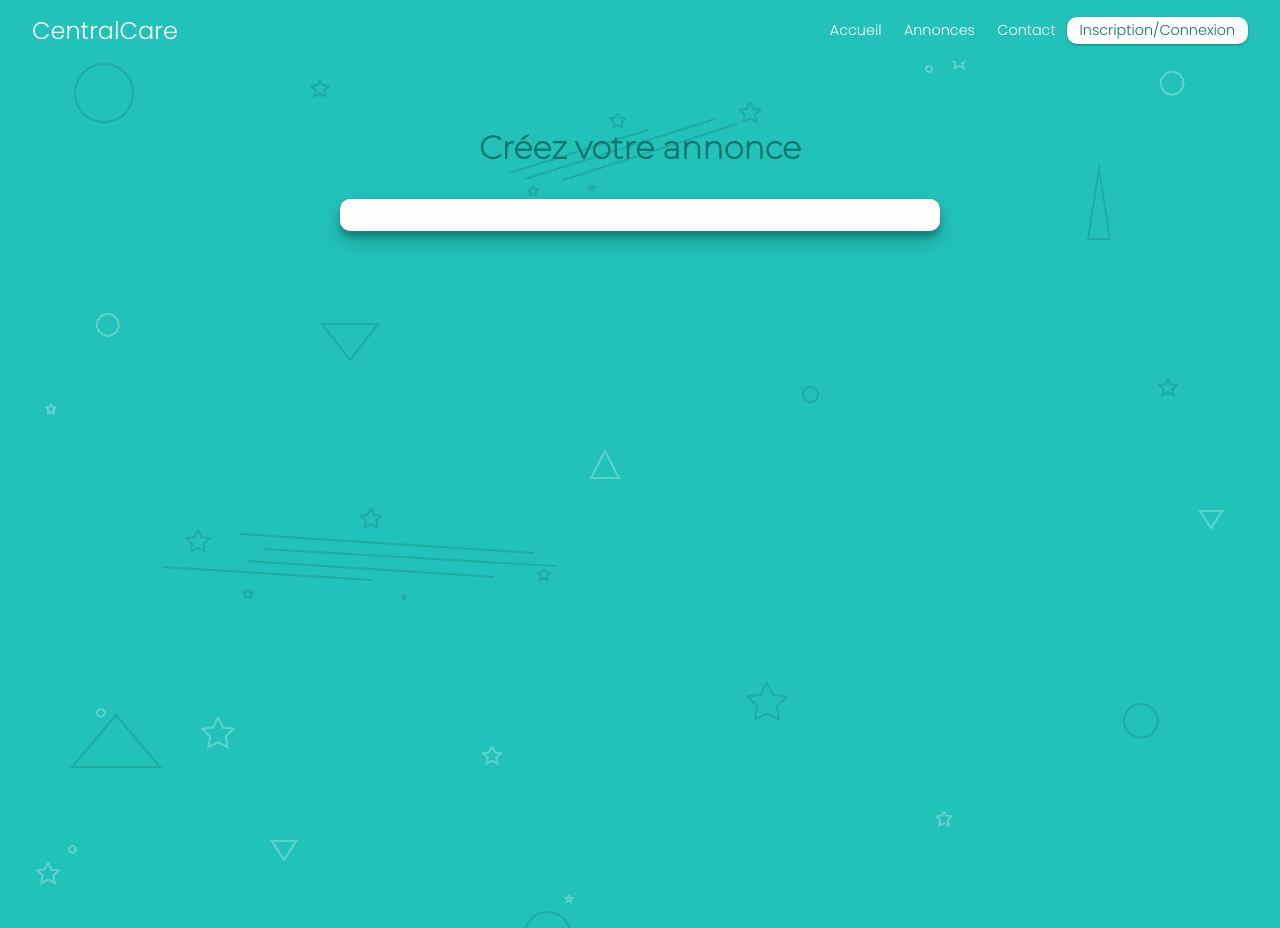
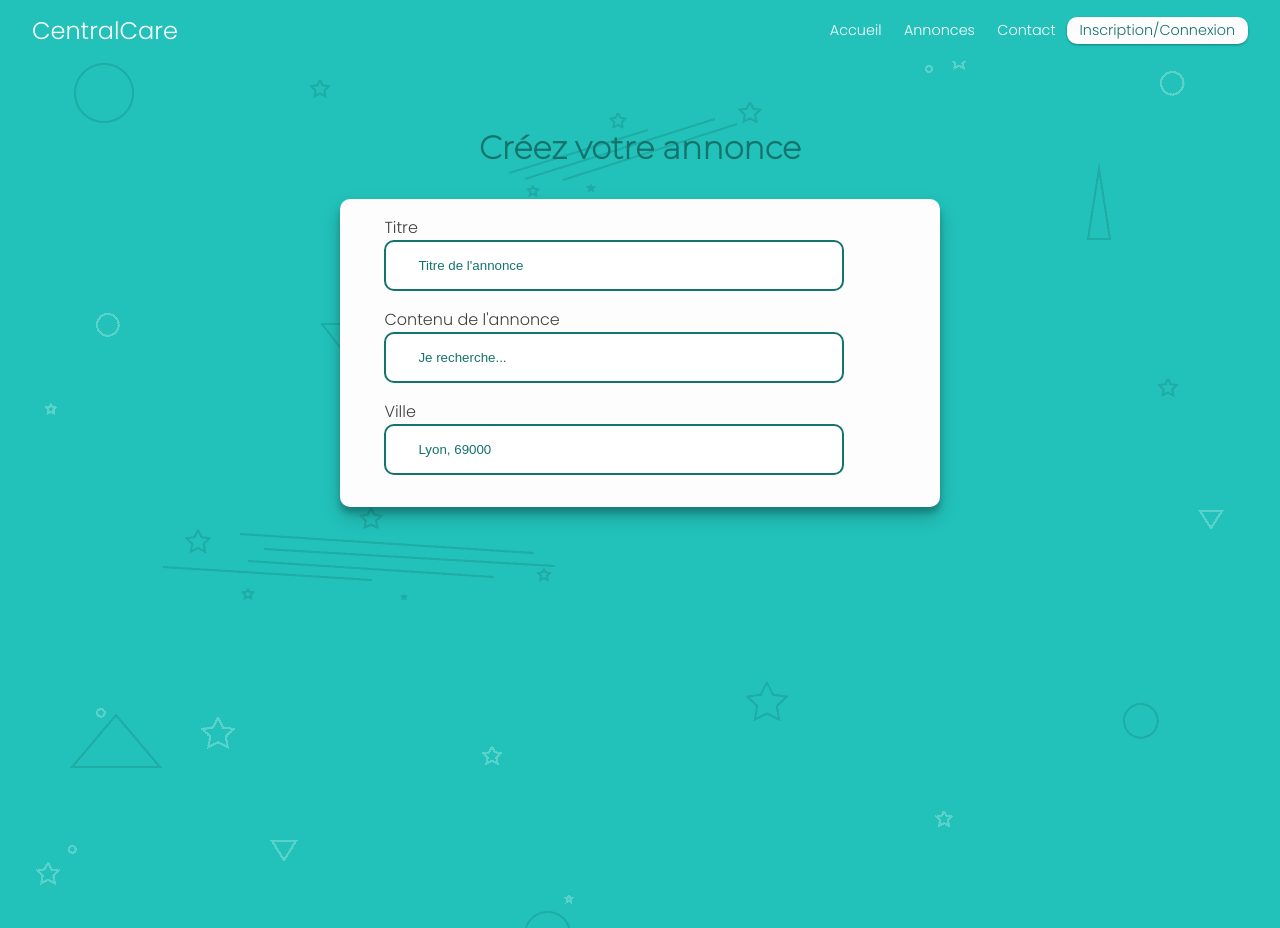
Before and after one commit to devbw/CentralCareClient, a React (Create React App) app: page /poster in a window 1280 px wide. Built offline with nearby package versions, Linux system fonts and the light colour scheme.

Commit message:
add basic fields to post container

```diff
--- a/src/pages/Createpost.js
+++ b/src/pages/Createpost.js
@@ -1,14 +1,48 @@
-import React from 'react';
-import Navigation from '../components/Navigation';
+import React, {useState} from "react";
+import Navigation from "../components/Navigation";
 
 const Createpost = () => {
+
+  const [title, setTitle] = useState('');
+  const [postContent, setPostContent] = useState('');
+  const [city, setCity] = useState('');
+
   return (
     <div className="create-container">
       <Navigation />
       <h1>Créez votre annonce</h1>
       <div className="postform-container">
         <form>
-
+          <label htmlFor="title">Titre</label>
+          <input
+            type="text"
+            name="title"
+            id="title"
+            placeholder="Titre de l'annonce"
+            value={title}
+            onChange={(e) => setTitle(e.target.value)}
+            required
+          />
+          <label htmlFor="postContent">Contenu de l'annonce</label>
+          <input
+            type="text"
+            name="postContent"
+            id="postContent"
+            placeholder="Je recherche..."
+            value={postContent}
+            onChange={(e) => setPostContent(e.target.value)}
+            required
+          />
+          <label htmlFor="city">Ville</label>
+          <input
+            type="text"
+            name="city"
+            id="city"
+            placeholder="Lyon, 69000"
+            value={city}
+            onChange={(e) => setCity(e.target.value)}
+            required
+          />
         </form>
       </div>
     </div>
--- a/src/styles/pages/createpost.scss
+++ b/src/styles/pages/createpost.scss
@@ -4,16 +4,35 @@
     text-align: center;
   }
   .postform-container{
-    text-align: center;
     background: $white;
     border-radius: 10px;
     padding: 1rem;
+    width: 90%;
     max-width: 600px;
     margin: 2rem auto;
     display: flex;
-    flex-direction: column;
     justify-content: center;
-    align-items: center;
     box-shadow: 0 10px 20px rgba(0,0,0,0.19), 0 6px 6px rgba(0,0,0,0.23);
+    form{
+      display: flex;
+      flex-direction: column;
+      justify-content: center;
+      text-align: left;
+      width: 90%;
+      input{
+        border-radius: 10px;
+        padding: 1rem 2rem;
+        margin-bottom: 1rem;
+        border: 2px $color-2 solid;
+        color: $color-2;
+        width: 90%;
+        &::placeholder{
+          color: $color-2;
+        }
+      }
+      label{
+        color: rgba(0, 0, 0, 0.75);
+      }
+    }
   }
 }
```
